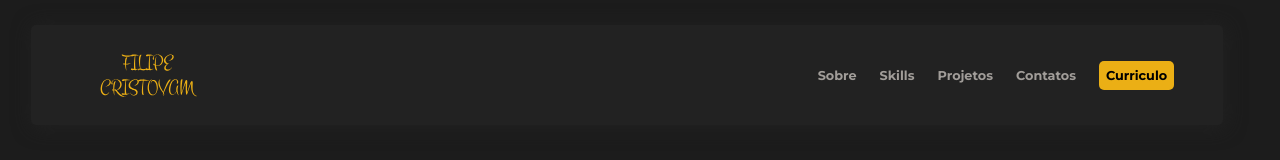
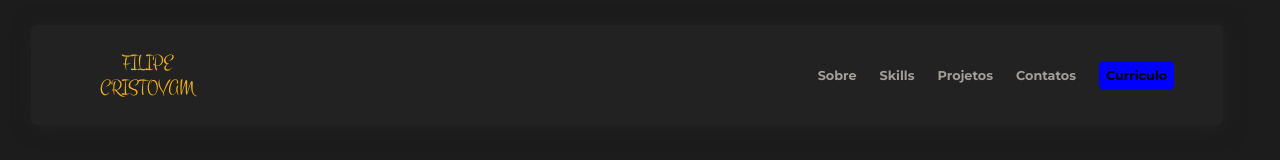
Before and after one commit to FILIPIMDELAS/MeuPortifolio, a React (Vite) app: page / in a window 1280 px wide. Shown: the top 160 px of the page. Built offline with nearby package versions, Linux system fonts and the light colour scheme.

Commit message:
Alteração de cor teste

```diff
--- a/src/Components/HeaderGeral/HeaderGeral.css
+++ b/src/Components/HeaderGeral/HeaderGeral.css
@@ -22,7 +22,7 @@
         gap: 1.8vw;
 
         .buttonCurriculo{
-            background-color: var(--colorPrimaryColorful);
+            background-color: blue;
             color: var(--colorPrymaryDark);
             font-size: calc(.4em + .5vw);
             font-weight: bold;
```
